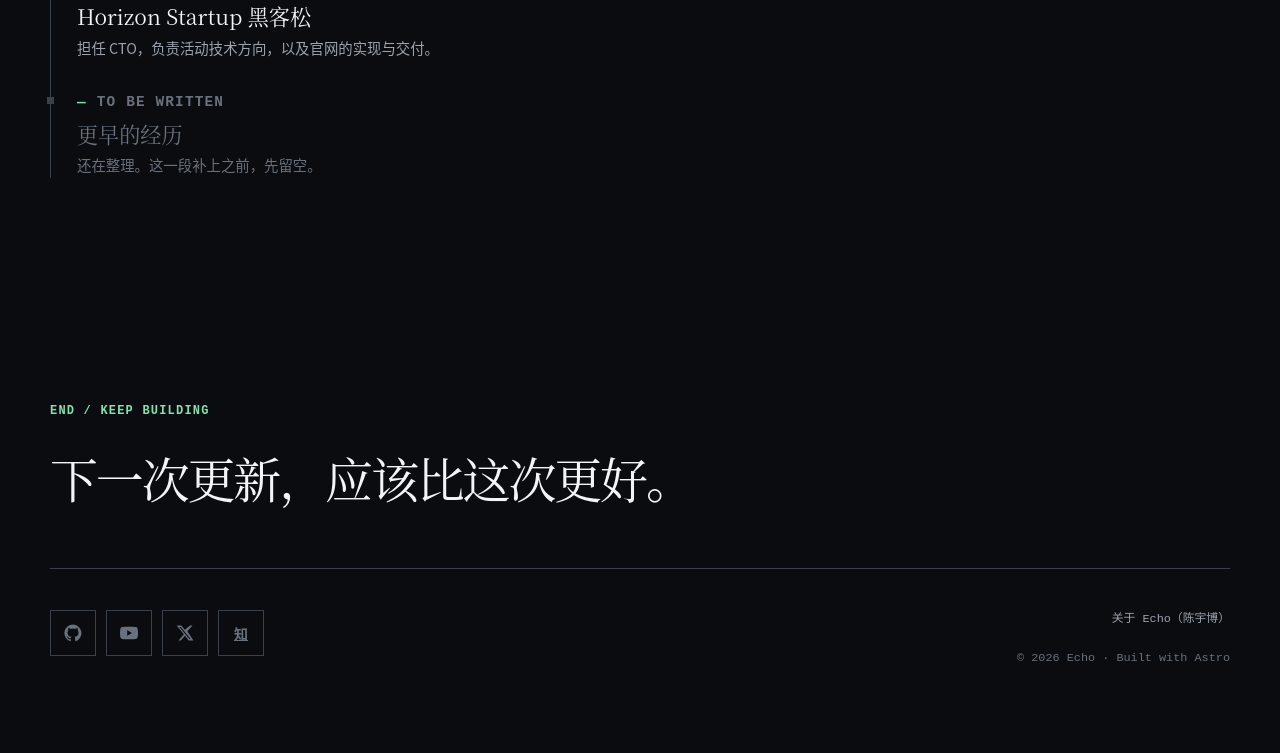
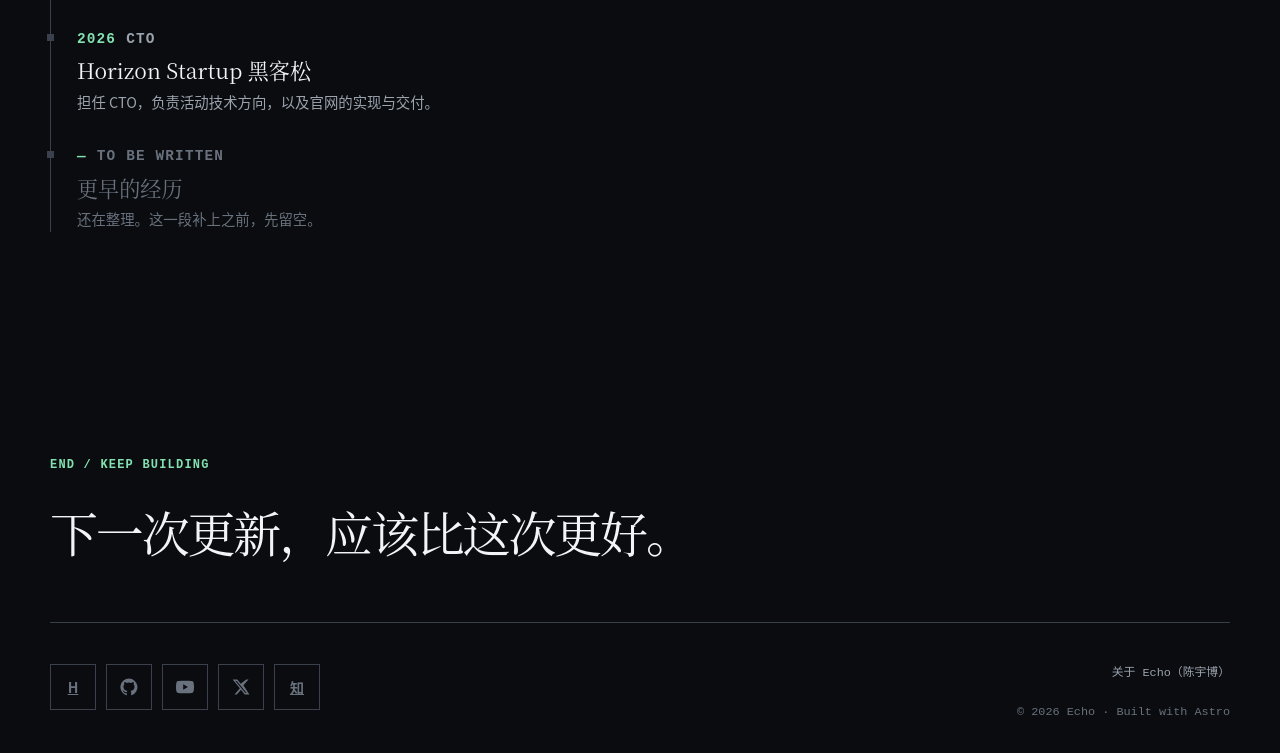
Before and after one commit to cyb101003/echo-blog, an Astro site: page /about in a window 1280 px wide. Shown: the part 2207-2960 px from the top of the page. Before the commit the page ends 2914 px from the top, so only its background shows below. Built offline with nearby package versions, Linux system fonts and the light colour scheme; Astro itself is replaced by a stand-in of ours.

Commit message:
Add Horizon Startup entry to footer, command palette and about page
- SITE.horizon holds https://horizon-s.cn; footer renders it as the first
  social icon with an H glyph
- Command palette gains an external entry, about page credentials gains a
  Horizon Startup row
- rel="me" now only applies to actual personal profiles

```diff
--- a/src/components/CommandPalette.astro
+++ b/src/components/CommandPalette.astro
@@ -82,6 +82,7 @@ const groups: { title: string; items: Item[] }[] = [
   {
     title: "外部",
     items: [
+      { id: "ext-horizon", group: "外部", title: "Horizon Startup 官网", hint: "horizon-s.cn", href: SITE.horizon, external: true, mark: "↗" },
       { id: "ext-github", group: "外部", title: "GitHub @cyb101003", hint: "github.com", href: SITE.github, external: true, mark: "↗" },
       { id: "ext-zhihu", group: "外部", title: "知乎个人介绍", hint: "zhihu.com", href: SITE.zhihu, external: true, mark: "↗" },
       { id: "ext-x", group: "外部", title: "X / Twitter", hint: "x.com", href: SITE.x, external: true, mark: "↗" },
--- a/src/components/Footer.astro
+++ b/src/components/Footer.astro
@@ -3,6 +3,7 @@ import { SITE } from "@/config";
 
 const year = new Date().getFullYear();
 const socialLinks = [
+  { label: "Horizon Startup 官网", href: SITE.horizon, icon: "horizon" },
   { label: "GitHub", href: SITE.github, icon: "github" },
   { label: "YouTube · @Echo-bb-1003", href: SITE.youtube, icon: "youtube" },
   { label: "X · @Echo101003", href: SITE.x, icon: "x" },
@@ -18,11 +19,12 @@ const socialLinks = [
   <div class="footer-meta" data-reveal>
     <div class="social-links" aria-label="社交平台">
       {socialLinks.map(item => (
-        <a class={`social-link social-link--${item.icon}`} href={item.href} target="_blank" rel={item.icon === "zhihu" ? "noreferrer" : "me noreferrer"} aria-label={item.label} title={item.label}>
+        <a class={`social-link social-link--${item.icon}`} href={item.href} target="_blank" rel={["github", "youtube", "x"].includes(item.icon) ? "me noreferrer" : "noreferrer"} aria-label={item.label} title={item.label}>
           {item.icon === "github" && <svg viewBox="0 0 24 24" aria-hidden="true"><path d="M12 .7a11.5 11.5 0 0 0-3.64 22.4c.58.1.79-.25.79-.56v-2.23c-3.22.7-3.9-1.37-3.9-1.37-.53-1.34-1.29-1.7-1.29-1.7-1.05-.72.08-.7.08-.7 1.17.08 1.78 1.2 1.78 1.2 1.04 1.78 2.72 1.27 3.38.97.1-.75.4-1.27.74-1.56-2.57-.29-5.28-1.29-5.28-5.69 0-1.26.45-2.29 1.19-3.09-.12-.29-.52-1.47.11-3.05 0 0 .97-.31 3.16 1.18a10.97 10.97 0 0 1 5.76 0c2.19-1.49 3.15-1.18 3.15-1.18.63 1.58.23 2.76.12 3.05.74.8 1.18 1.83 1.18 3.09 0 4.42-2.71 5.4-5.29 5.69.42.36.79 1.06.79 2.14v3.18c0 .31.21.67.8.56A11.5 11.5 0 0 0 12 .7Z"/></svg>}
           {item.icon === "youtube" && <svg viewBox="0 0 24 24" aria-hidden="true"><path d="M23.5 6.2a3 3 0 0 0-2.1-2.1C19.5 3.6 12 3.6 12 3.6s-7.5 0-9.4.5A3 3 0 0 0 .5 6.2 31 31 0 0 0 0 12a31 31 0 0 0 .5 5.8 3 3 0 0 0 2.1 2.1c1.9.5 9.4.5 9.4.5s7.5 0 9.4-.5a3 3 0 0 0 2.1-2.1A31 31 0 0 0 24 12a31 31 0 0 0-.5-5.8ZM9.6 15.6V8.4l6.3 3.6-6.3 3.6Z"/></svg>}
           {item.icon === "x" && <svg viewBox="0 0 24 24" aria-hidden="true"><path d="M18.9 2H22l-6.8 7.8L23.2 22h-6.3l-4.9-6.4L6.4 22H3.3l7.2-8.2L.8 2h6.4l4.4 5.8L18.9 2Zm-1.1 17.9h1.7L6.3 4H4.5l13.3 15.9Z"/></svg>}
           {item.icon === "zhihu" && <span class="social-glyph" aria-hidden="true">知</span>}
+          {item.icon === "horizon" && <span class="social-glyph" aria-hidden="true">H</span>}
           <span class="social-tooltip" aria-hidden="true">{item.label}</span>
         </a>
       ))}
--- a/src/config.ts
+++ b/src/config.ts
@@ -35,6 +35,7 @@ export const SITE = {
     "cyb101003"
   ],
   github: "https://github.com/cyb101003",
+  horizon: "https://horizon-s.cn",
   youtube: "https://www.youtube.com/@Echo-bb-1003",
   x: "https://x.com/Echo101003",
   zhihu: "https://www.zhihu.com/pin/2075244898685562899",
--- a/src/data/github.json
+++ b/src/data/github.json
@@ -1,5 +1,5 @@
 {
-  "syncedAt": "2026-11-15T06:12:13.323Z",
+  "syncedAt": "2026-11-15T07:48:00.401Z",
   "profile": {
     "login": "cyb101003",
     "htmlUrl": "https://github.com/cyb101003",
@@ -41,7 +41,7 @@
       "template": false,
       "mirror": false,
       "updatedAt": "2026-09-16T05:28:09Z",
-      "pushedAt": "2026-11-15T06:10:36Z"
+      "pushedAt": "2026-11-15T06:12:28Z"
     },
     {
       "id": 1250260570,
--- a/src/pages/about/index.astro
+++ b/src/pages/about/index.astro
@@ -36,6 +36,7 @@ import { SITE } from "@/config";
         <div class="about-credentials" aria-label="个人资料与外部链接">
           <div><span>姓名</span><strong>Echo（陈宇博）</strong></div>
           <div><span>GitHub</span><a href={SITE.github} target="_blank" rel="noreferrer">@cyb101003 ↗</a></div>
+          <div><span>Horizon Startup</span><a href={SITE.horizon} target="_blank" rel="noreferrer">horizon-s.cn ↗</a></div>
           <div><span>知乎</span><a href={SITE.zhihu} target="_blank" rel="noreferrer">查看个人介绍 ↗</a></div>
         </div>
         <div class="about-actions">
```
